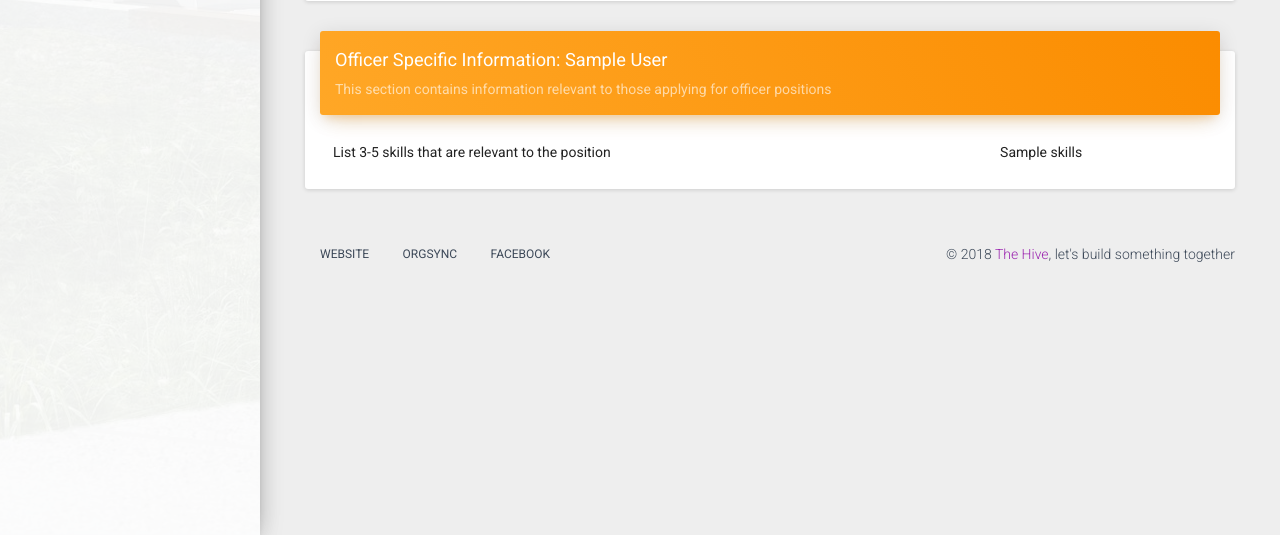
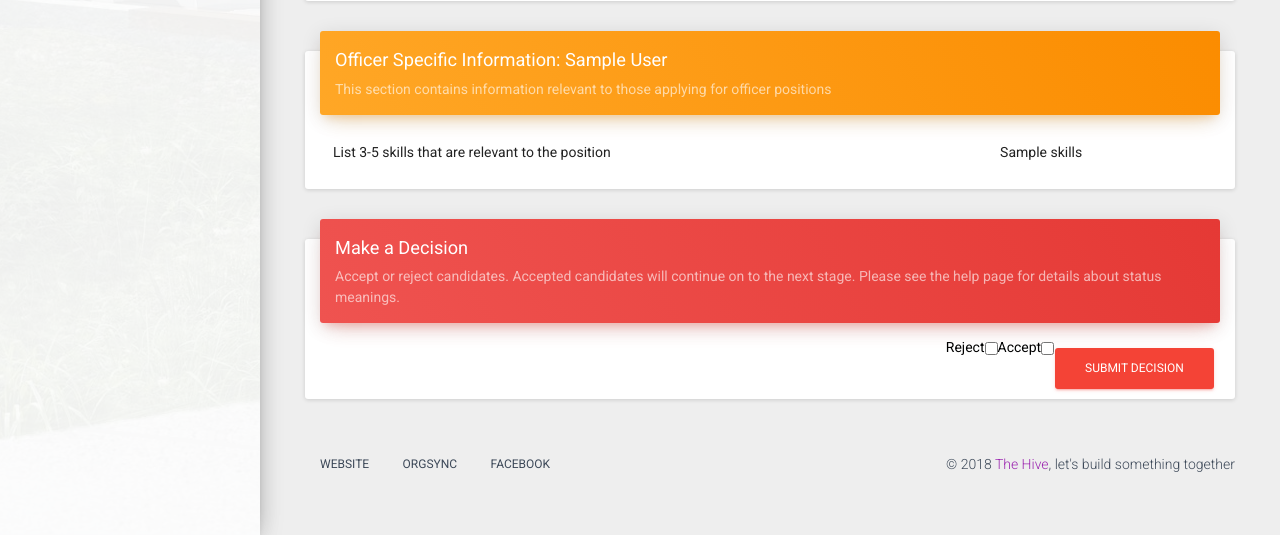
Before and after one commit to RandyDeng/InterviewScheduler, a Flask app: template app/admin/templates/applications_applicant.html in a window 1280 px wide. Shown: the part 765-1300 px from the top of the page. Run offline with Flask 2, Linux system fonts and the light colour scheme; the template is opened without the code that fills it: values that come from a table or form of the project are taken from there, most other values are stand-ins (such as "Sample title", 1, 10 or a date in 2020); some libraries are stand-ins or nearby versions.

Commit message:
Added front end for decision form

```diff
--- a/app/admin/templates/applications_applicant.html
+++ b/app/admin/templates/applications_applicant.html
@@ -101,5 +101,21 @@
                 </div>
             </div>
         </div>
+        <div class="container-fluid">
+            <div class="card">
+                <div class="card-header" data-background-color="red">
+                    <h4 class="title">Make a Decision</h4>
+                    <p class="category">Accept or reject candidates. Accepted candidates will continue on to the next stage. Please see the help page for details about status meanings.</p>
+                </div>
+                <div class="card-content">
+                    <form method="POST" action="{{ url_for('admin.applications_applicant', id=applicant.user_id) }}">
+                        {{ form.hidden_tag() }}
+                        {{ form.submit(class='btn btn-danger pull-right') }}
+                        {{ form.accept(class='pull-right') }} {{ form.accept.label(class='pull-right') }}
+                        {{ form.reject(class='pull-right') }} {{ form.reject.label(class='pull-right') }}
+                    </form>
+                </div>
+            </div>
+        </div>
     </div>
 {% endblock %}
```
